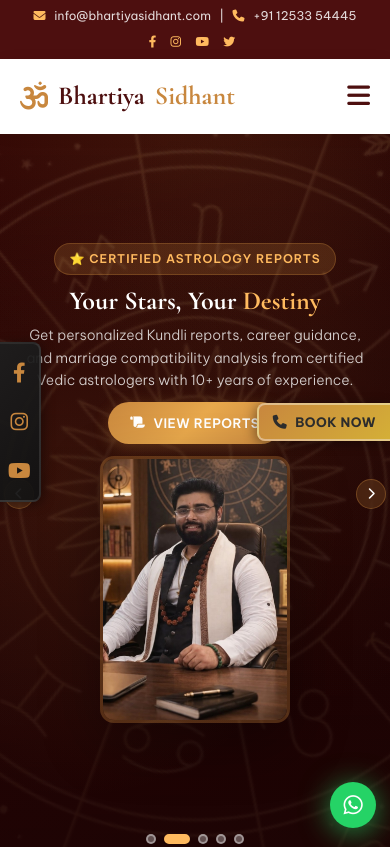
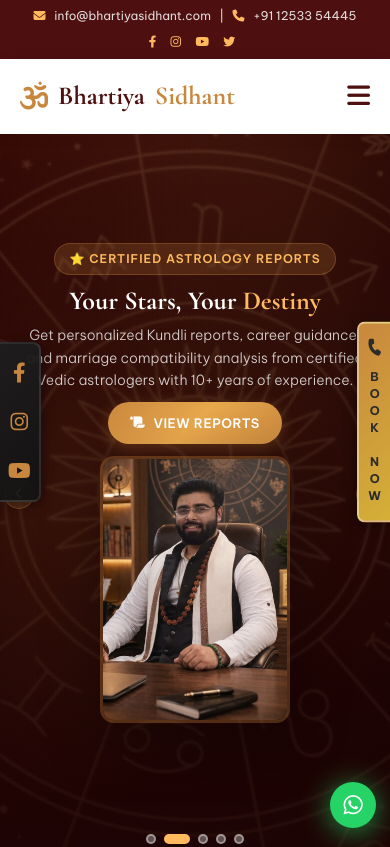
Before and after one commit to Karanjitbrahma/backend-frontend, a plain HTML site: page frontend/index.html in a window 390 px wide. Shown: the top 847 px of the page. Drawn offline with nearby package versions, Linux system fonts and the light colour scheme; no server answers.

Commit message:
Update mobile Book Now button to upright vertical panel

```diff
--- a/frontend/assets/css/styles.css
+++ b/frontend/assets/css/styles.css
@@ -653,25 +653,28 @@ footer { background: #1A0505; color: #fff; padding: 70px 0 20px; }
         transform: translateY(-50%);
         background: linear-gradient(135deg, var(--primary) 0%, #D4AF37 100%);
         color: var(--bg-dark);
-        padding: 10px 14px;
-        font-weight: 700;
-        font-size: 13px;
+        padding: 16px 8px;
+        font-weight: 800;
+        font-size: 12px;
         text-transform: uppercase;
         border-radius: 8px 0 0 8px;
         z-index: 1000;
         box-shadow: -2px 2px 12px rgba(0,0,0,0.4);
         text-decoration: none;
         text-align: center;
-        line-height: 1;
-        gap: 8px;
+        line-height: 1.1;
+        gap: 12px;
         border-left: 2px solid rgba(255,255,255,0.4);
         border-top: 2px solid rgba(255,255,255,0.4);
         border-bottom: 2px solid rgba(255,255,255,0.4);
-        letter-spacing: 0.5px;
+        letter-spacing: 2px;
+        writing-mode: vertical-rl;
+        text-orientation: upright;
     }
     .floating-book-btn i {
-        font-size: 14px;
+        font-size: 15px;
         margin-bottom: 0;
+        transform: rotate(15deg);
     }
 
     /* Floating Social Sidebar */
```
